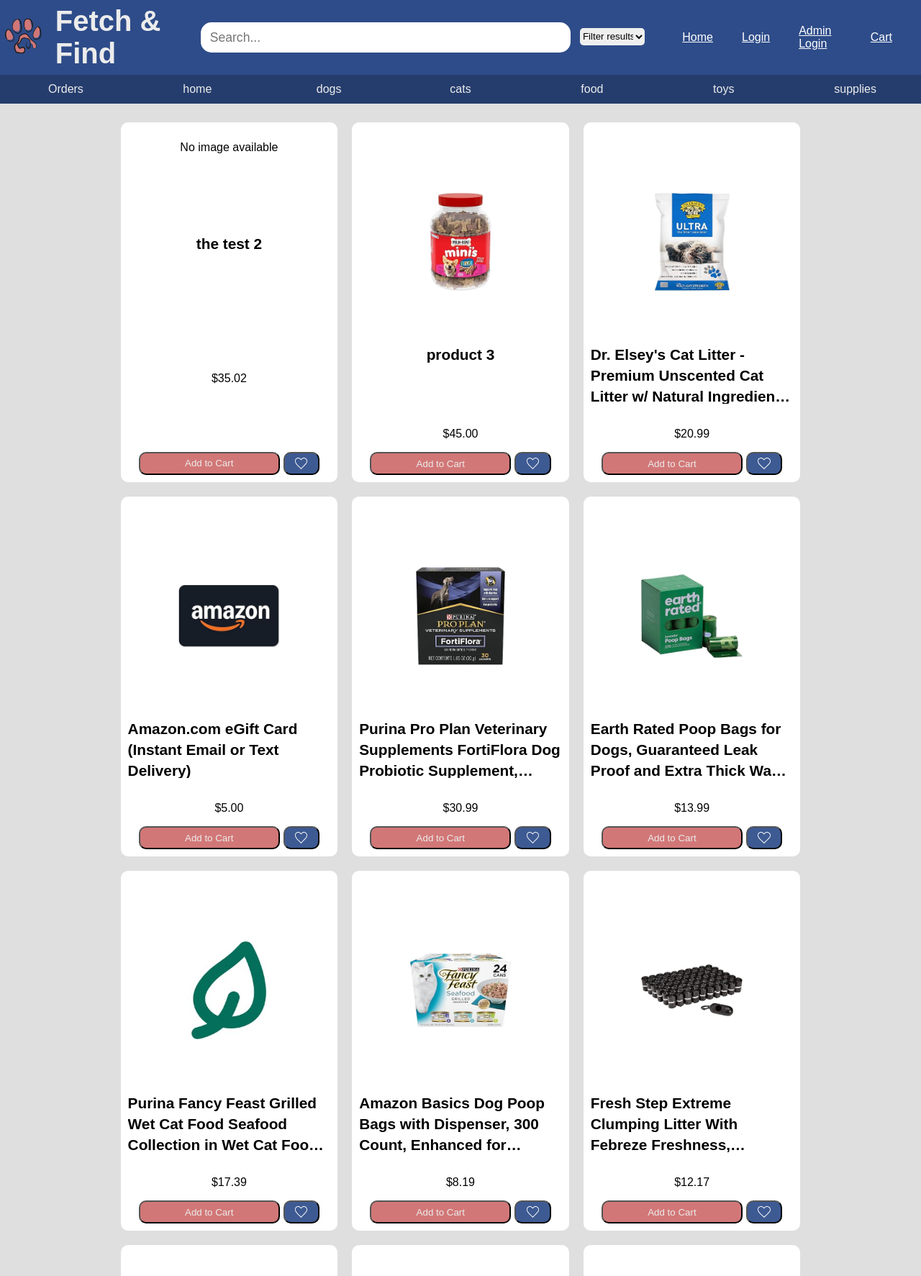
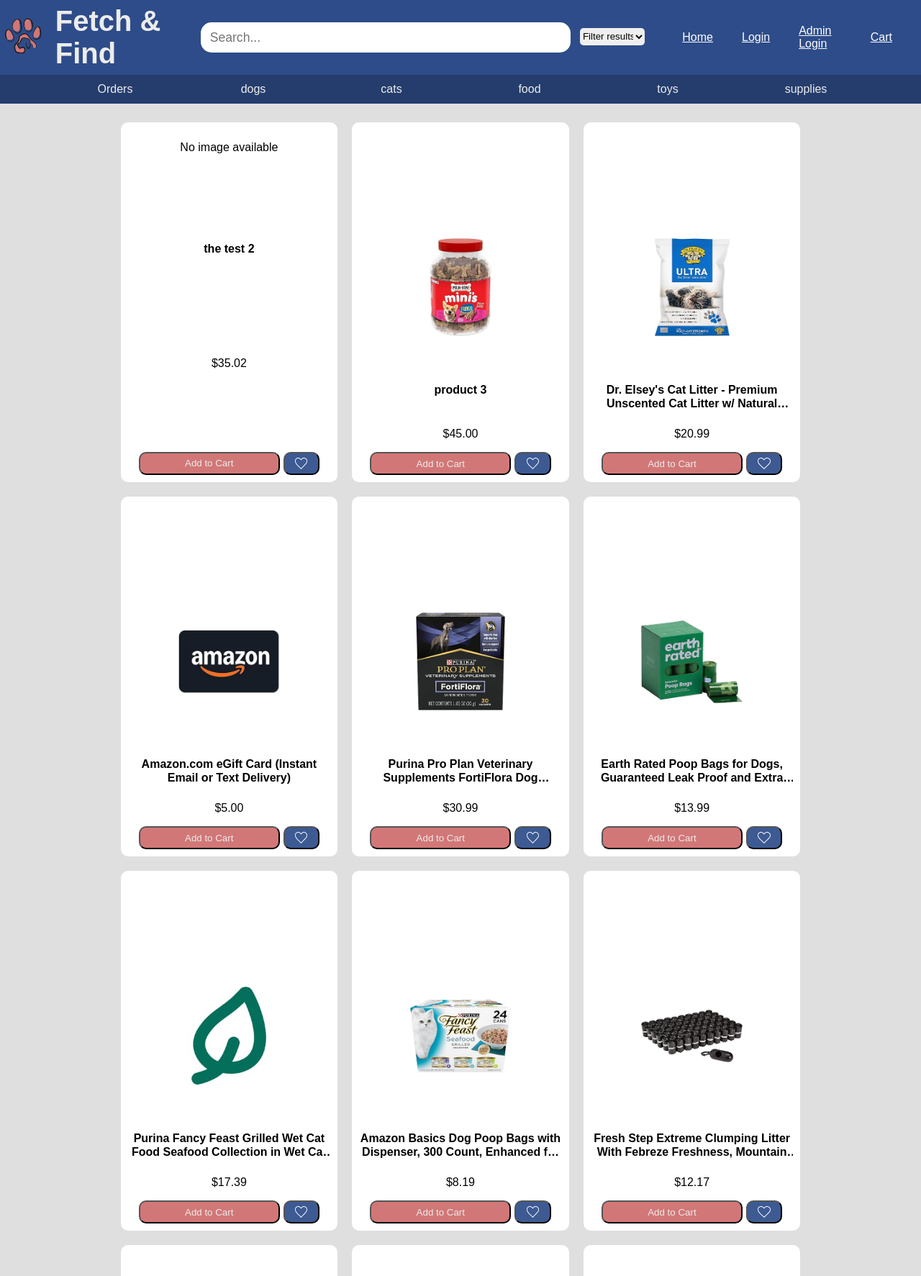
Before and after one commit to Cambrian34/Software-engineering-spring-2025--Group-6, a Django app: page /products/ in a window 1280 px wide. Shown: the top 1773 px of the page at 72% size. Run offline with Django 5.2, Linux system fonts and the light colour scheme; data comes from the database, SQL or seed files in the repository.

Commit message:
Added back category filter and product sorting functionality (overwritten by a merge conflict)
Also adjusted how product names are displayed on the home (product_list) page (smaller, w/ ellipses if too long). Still need to figure out how to make it show 3 lines without visual glitches.

```diff
--- a/fetchandfind/store/static/css/product-styles.css
+++ b/fetchandfind/store/static/css/product-styles.css
@@ -48,16 +48,17 @@
     color: white;
  }
 
-.product h2 {
-    font-size: 130%;
+ .product h2 {
+    font-size: 100%;
     display: -webkit-box;
-    -webkit-line-clamp: 3;
+    -webkit-line-clamp: 2;
     -webkit-box-orient: vertical;
     overflow: hidden;
     text-overflow: ellipsis;
-    height: 4.0em;
-    line-height: 1.4em;
-
+    line-height: 1.2em;
+    height: 2.4em;
+    margin: 0.5em 0;
+    text-align: center;
 }
 
 .product img {
@@ -123,3 +124,7 @@
     text-decoration: none;
     color: inherit;
 }
+
+body {
+    background-color: pink;
+}
--- a/fetchandfind/store/templates/product_list.html
+++ b/fetchandfind/store/templates/product_list.html
@@ -22,7 +22,10 @@
                         <option value="" >Filter results</option>
                         <option value="price-high" {% if request.GET.filter == 'price-high' %}selected{% endif %}>Price: high to low</option>
                         <option value="price-low" {% if request.GET.filter == 'price-low' %}selected{% endif %}>Price: low to high</option>
+                        <option value="alpha-asc" {% if request.GET.filter == 'alpha-asc' %}selected{% endif %}>Name: A to Z</option>
+                        <option value="alpha-desc" {% if request.GET.filter == 'alpha-desc' %}selected{% endif %}>Name: Z to A</option>
                     </select>
+                        <input type="hidden" name="category" id="categoryInput" value="{{ request.GET.category }}">
                 </form>
                 <li style="margin-left: 40px; margin-right: 40px;"><a href="{% url 'home' %}">Home</a></li>
                 <li style="margin-right: 40px;"><a href="{% url 'login' %}">Login</a></li>
@@ -37,13 +40,23 @@
     </header>
     <div id="sort-bar">
         <button class="filter-button" onclick="window.location.href='{% url 'store:user_orders' %}'">Orders</button>
-        <button class="filter-button" id="home-button">home</button>
-        <button class="filter-button" id="dogs-button">dogs</button>
-        <button class="filter-button" id="cats-button">cats</button>
-        <button class="filter-button" id="food-button">food</button>
-        <button class="filter-button" id="toys-button">toys</button>
-        <button class="filter-button" id="supplied-button">supplies</button>
+        <button class="filter-button" type="button" onclick="submitCategory('dogs')">dogs</button>
+        <button class="filter-button" type="button" onclick="submitCategory('cats')">cats</button>
+        <button class="filter-button" type="button" onclick="submitCategory('food')">food</button>
+        <button class="filter-button" type="button" onclick="submitCategory('toys')">toys</button>
+        <button class="filter-button" type="button" onclick="submitCategory('supplies')">supplies</button>
     </div>
+
+    <!-- Lets us modify the category form before we submit it, which allows us
+     to reload the page with all of our filters added to the URL as paramaters
+     -->
+     <script>
+        function submitCategory(category) {
+            document.getElementById('categoryInput').value = category;
+            document.getElementById('filterForm').submit();
+        }
+    </script>
+
     <div class="product-container">
     {% for product in products %}
         <div class="product">
```
Also changed, not shown: fetchandfind/store/models.py (line endings or trailing spaces).
